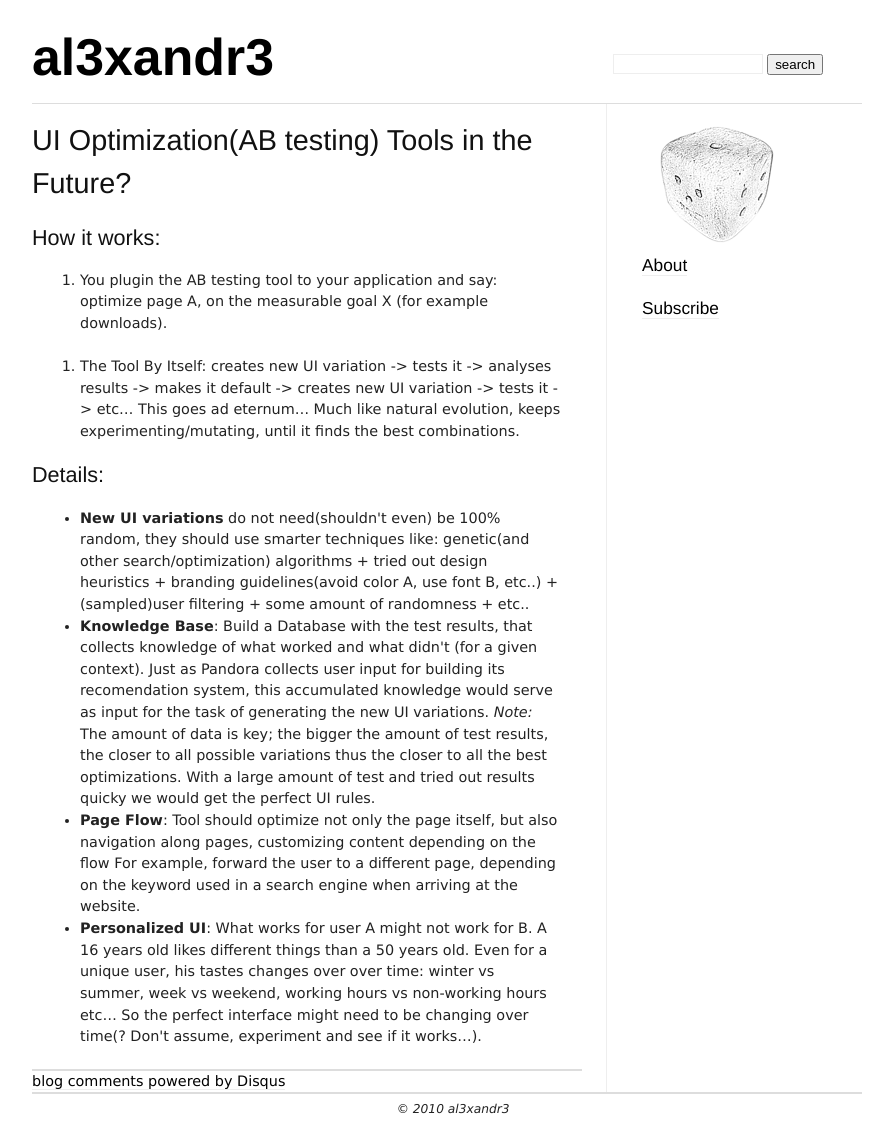
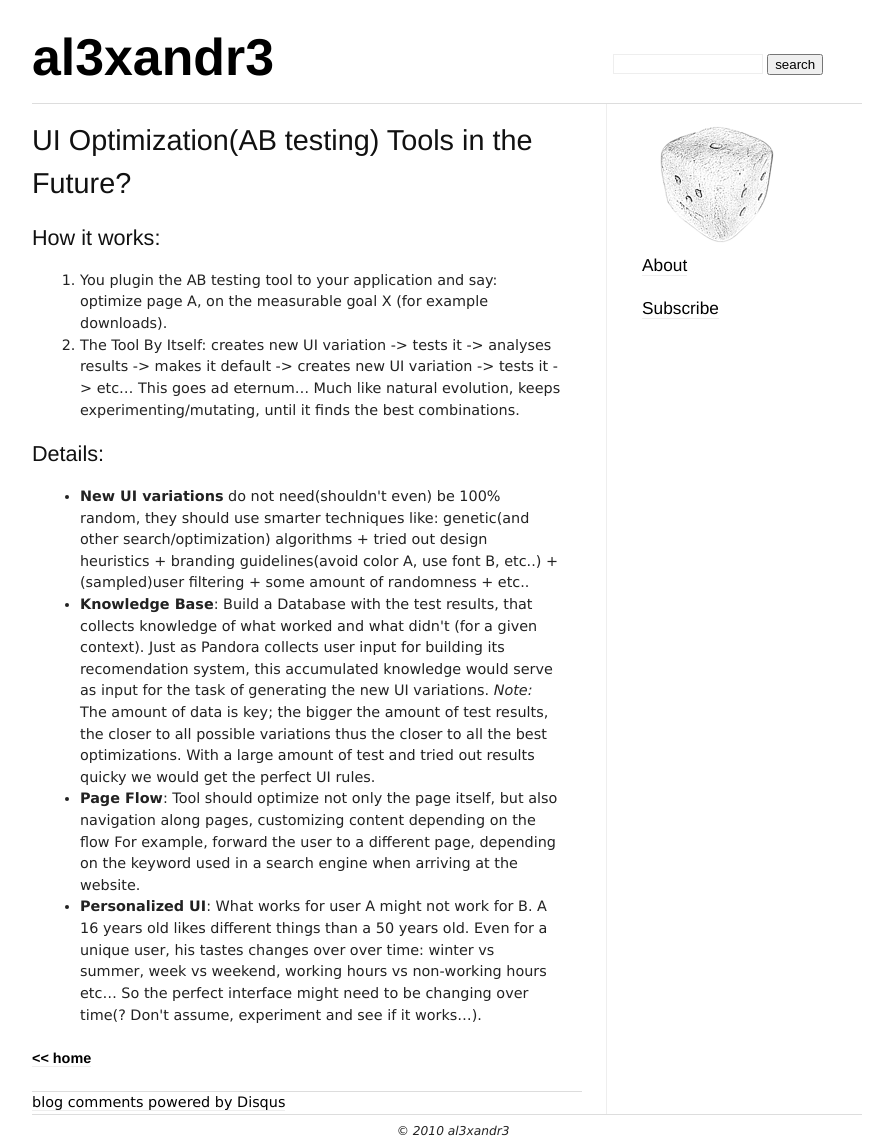
Before and after one commit to al3xandr3/al3xandr3.github.io, a Jekyll site: the page built from _posts/2010-03-16-ui-optimization.html, in a window 1280 px wide. Shown: the whole page, without its empty margins (193-1086 px from the left). Built offline with Jekyll 4.4.1, drawn with Linux system fonts in a browser that asks for light colours; nearby versions of some CDN libraries; comment, search, counter and statistics services are not loaded; before the commit the page ends 1124 px from its top, so only the background shows below that.

Commit message:
added ome link at end of posts

```diff
--- a/_layouts/post.html
+++ b/_layouts/post.html
@@ -5,4 +5,5 @@ layout: default
 <div id="post">
   {{ content }}
 </div>
+<div id="home"><h5><a href="/">&lt;&lt;&nbsp;home</a></h5></div>
 {% include disqus.html %}
--- a/_org/posts/2010-03-16-ui-optimization.org
+++ b/_org/posts/2010-03-16-ui-optimization.org
@@ -6,7 +6,6 @@
 1. You plugin the AB testing tool to your application and say:
    optimize page A, on the measurable goal X (for example
    downloads).
-
 1. The Tool By Itself: creates new UI variation -> tests it ->
    analyses results -> makes it default -> creates new UI variation
    -> tests it -> etc... This goes ad eternum... Much like natural
--- a/_posts/2010-03-16-ui-optimization.html
+++ b/_posts/2010-03-16-ui-optimization.html
@@ -22,10 +22,6 @@ You plugin the AB testing tool to your application and say:
 optimize page A, on the measurable goal X (for example
 downloads).
 </li>
-</ol>
-
-
-<ol>
 <li>
 The Tool By Itself: creates new UI variation -&gt; tests it -&gt;
 analyses results -&gt; makes it default -&gt; creates new UI variation
--- a/css/site.css
+++ b/css/site.css
@@ -8,7 +8,7 @@ body {
     font-family: "Lucida Grande","Trebuchet MS","Bitstream Vera Sans",Verdana,Helvetica,sans-serif;
 }
 
-h1, h2, h3, h4 {
+h1, h2, h3, h4, h5 {
     font-family:"Helvetica Neue",Arial,Helvetica,sans-serif;
     text-align:left;
 }
@@ -21,7 +21,7 @@ a {
 
 a:hover {
     color:#006699;
-
+    border-bottom:0px;
 }
 
 .alt {
@@ -39,6 +39,7 @@ hr {
     padding-bottom:1.2em;
     padding-top:1.5em;
 }
+
 #header-title {
     float:left;
     padding-bottom:0em;
@@ -46,6 +47,10 @@ hr {
     font-weight: bold;
     border-bottom: 0px;
     font-size: 120%;
+}
+
+#header-title:hover {
+    border-bottom: 1px solid #EEEEEE;
 }
 
 #search {
```
Lines whose indentation alone changed are shown as unchanged.
